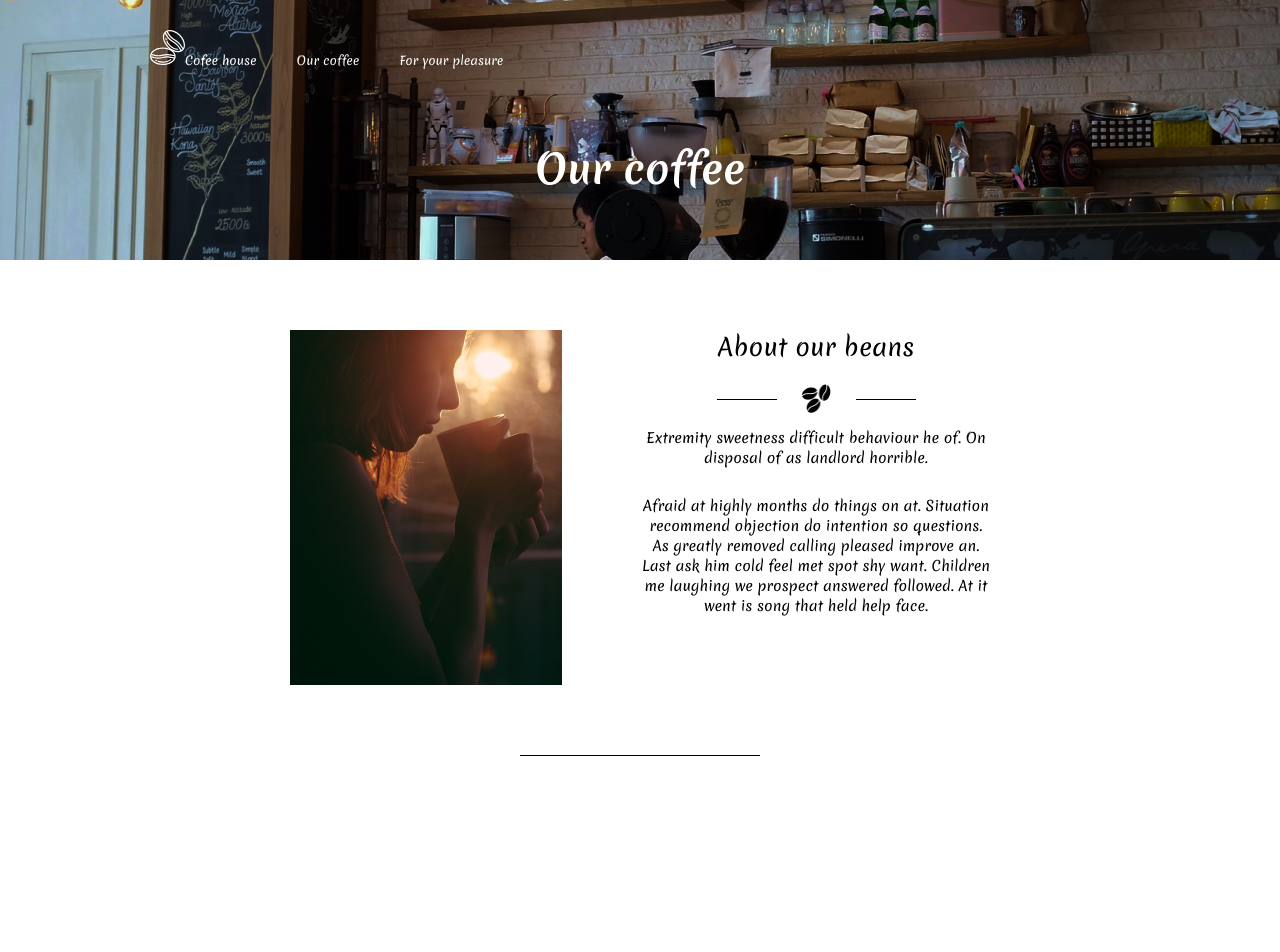
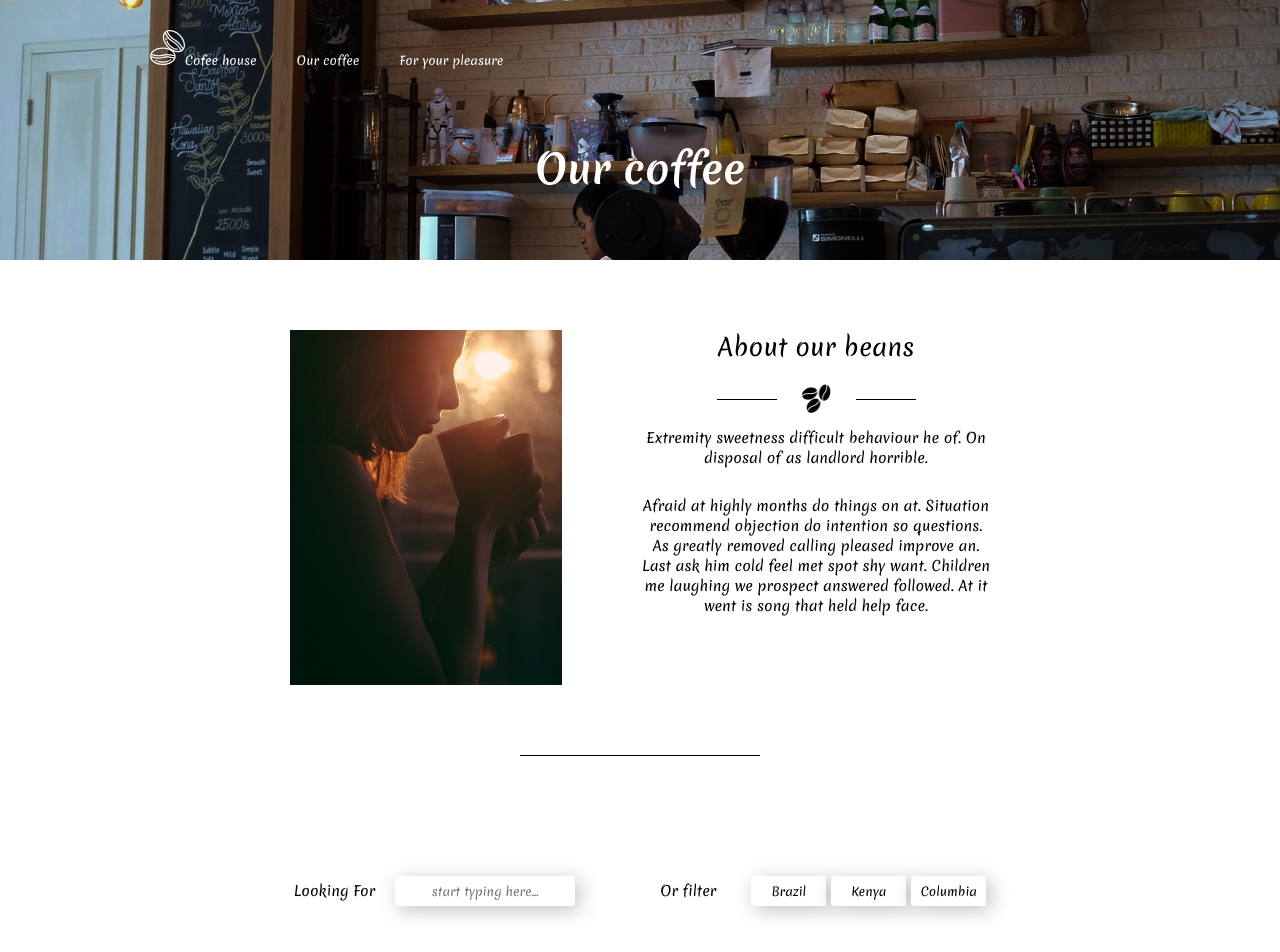
Before and after one commit to YuriArh/CoffeeApp, a React (Create React App) app: page / in a window 1280 px wide. Shown: the top 952 px of the page. Before the commit the page ends 800 px from the top, so only its background shows below. Built offline with nearby package versions, Linux system fonts and the light colour scheme.

Commit message:
make search and filter html css

```diff
--- a/src/App.css
+++ b/src/App.css
@@ -1,7 +1,8 @@
 /* .App {
+  box-sizing: border-box;
+} */
 
-}
-
+/*
 .App-logo {
 
 }
--- a/src/App.js
+++ b/src/App.js
@@ -2,12 +2,14 @@
 import './App.css';
 import Header from './components/header/header';
 import DescribeBlock from './components/describeBlock/describeBlock';
+import SearchFilter from './components/searchFilter/searchFilter';
 
 function App() {
   return (
     <div className="App">
       <Header/>
       <DescribeBlock/>
+      <SearchFilter/>
     </div>
   );
 }
--- /dev/null
+++ b/src/components/searchFilter/searchFilter.js
@@ -0,0 +1,80 @@
+import styled from "styled-components";
+
+const Div = styled.div `
+    display: flex;
+    justify-content: center;
+    margin-top: 60px;
+    font-family: 'Merienda', sans-serif;
+    box-sizing: border-box;
+    margin: 120px;
+`
+
+const Search = styled.div `
+    display: flex;
+    margin-right: 80px;
+`
+const SearchText = styled.p `
+    margin: 5px;
+    margin-right: 20px;
+    font-size: 14px;
+
+`
+const FilterText = styled.p `
+    margin: 5px;
+    margin-right: 35px;
+    font-size: 14px;
+
+`
+
+const SearchInput = styled.input `
+    height: 30px;
+    width: 180px;
+    box-shadow: 4px 4px 20px rgba(0, 0, 0, 0.25);
+    border-radius: 4px;
+    border: none;
+    font-family: 'Merienda', sans-serif;
+    font-size: 12px;
+    box-sizing: border-box;
+    ::placeholder {
+        text-align: center;
+        padding: 0;
+    }
+`
+
+const Filter = styled.div `
+    display: flex;
+`
+const ButtonsMenu = styled.div `
+
+`
+const Button = styled.button `
+    height: 30px;
+    width: 75px;
+    box-shadow: 4px 4px 20px rgba(0, 0, 0, 0.25);
+    border-radius: 4px 0px 0px 4px;
+    border: none;
+    background-color: #ffffff;
+    margin-right: 5px;
+    font-family: 'Merienda', sans-serif;
+    font-size: 12px;
+`
+const SearchFilter = () => {
+    return (
+        <Div>
+            <Search>
+                <SearchText>Looking For</SearchText>
+                <SearchInput placeholder={'start typing here...'}></SearchInput>
+            </Search>
+            <Filter>
+                <FilterText>Or filter</FilterText>
+                <ButtonsMenu>
+                    <Button>Brazil</Button>
+                    <Button>Kenya</Button>
+                    <Button>Columbia</Button>
+                </ButtonsMenu>
+            </Filter>
+        </Div>
+    )
+}
+
+export default SearchFilter
--- a/src/index.css
+++ b/src/index.css
@@ -5,6 +5,7 @@ body {
     sans-serif;
   -webkit-font-smoothing: antialiased;
   -moz-osx-font-smoothing: grayscale;
+
 }
 
 code {
```
